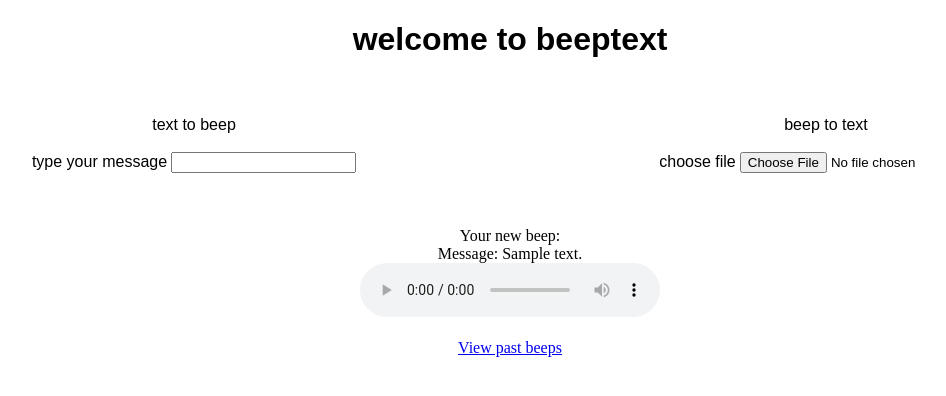
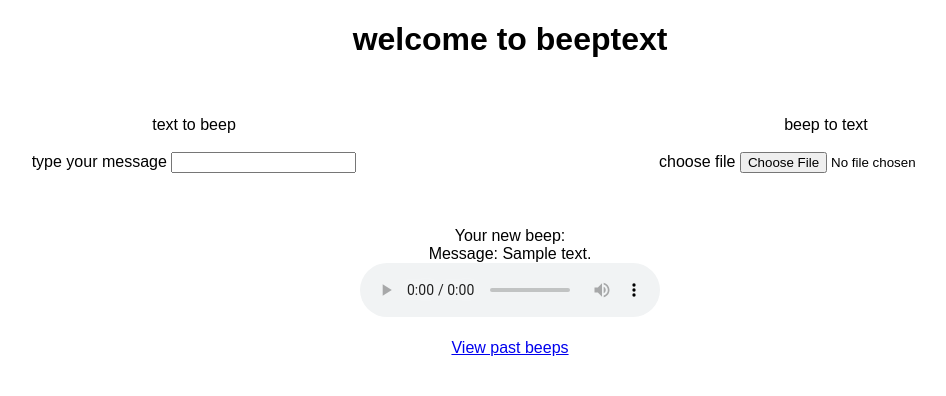
Before and after one commit to danbenedicto/hackru-s14, a Flask app: template templates/index.html in a window 1280 px wide. Shown: the top 396 px of the page, without its empty margins (130-1076 px from the left). Run offline with Flask 2, Linux system fonts and the light colour scheme; the template is opened without the code that fills it: most values are stand-ins (such as "Sample title", 1, 10 or a date in 2020).

Commit message:
remove unnecessary imports; change body font on homepage

```diff
--- a/app.py
+++ b/app.py
@@ -1,4 +1,4 @@
-from flask import Flask, render_template, redirect, url_for
+from flask import Flask, render_template
 from flask import request
 from melopy import Melopy
 from melopy.scales import *
--- a/templates/index.html
+++ b/templates/index.html
@@ -12,7 +12,7 @@
 	}
  </script>
 	</head>
-<body>
+<body style="font-family:sans-serif">
 
 <h1><center><FONT FACE="arial">welcome to beeptext</FONT></center></h1>
 <br><br>
```
Also changed, not shown: file.db.
